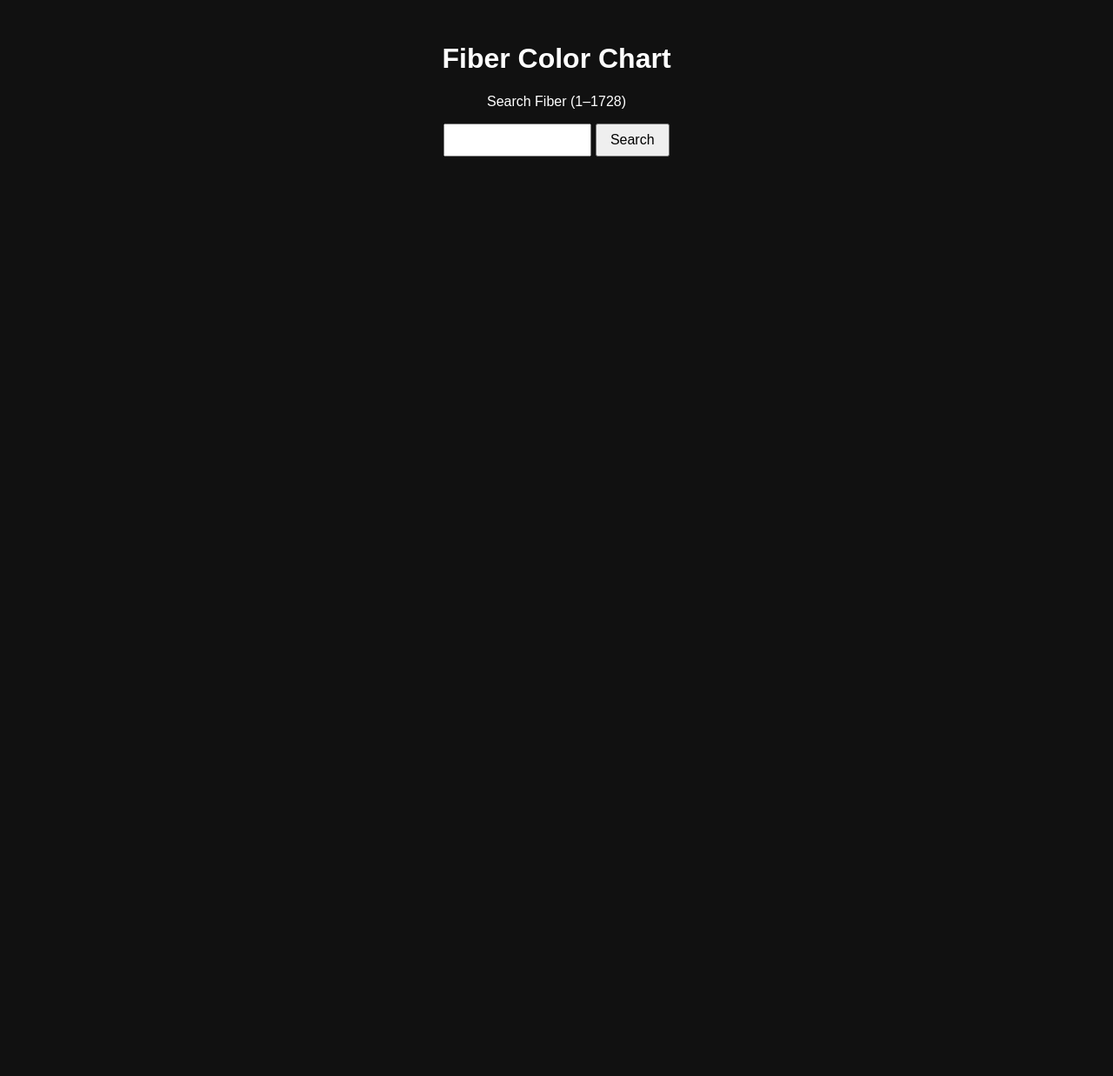
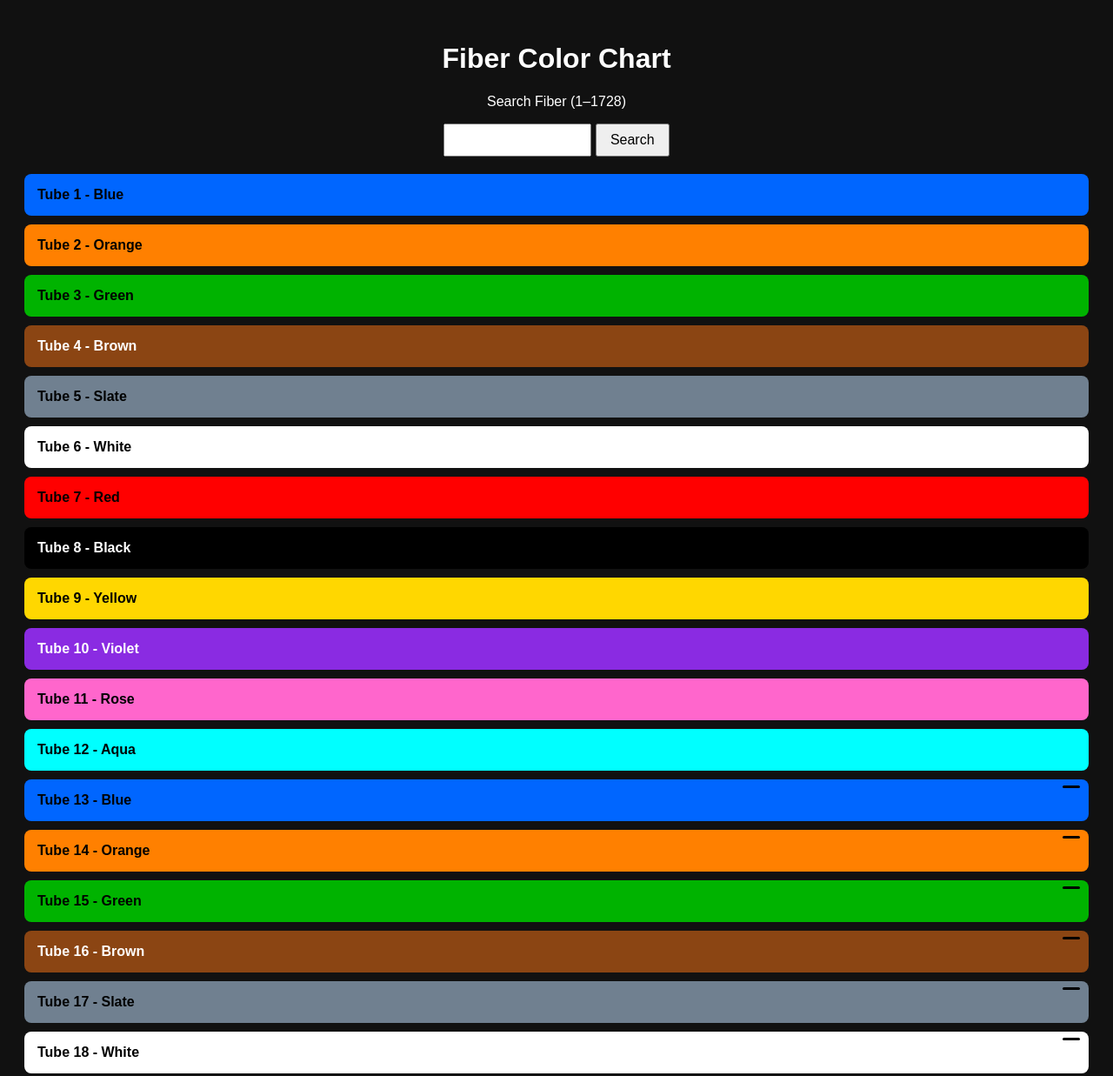
Before and after one commit to nmea-byte/fiber-color-pwa, a plain HTML site: page index.html in a window 1280 px wide. Shown: the top 1237 px of the page at 87% size. Before the commit the page ends 800 px from the top, so only its background shows below. Drawn offline with Linux system fonts and the light colour scheme.

Commit message:
Add dynamic fiber tube generation and search functionality

```diff
--- a/index.html
+++ b/index.html
@@ -4,8 +4,6 @@
 <meta charset="UTF-8">
 <title>Fiber Color Chart</title>
 <meta name="viewport" content="width=device-width, initial-scale=1.0">
-<link rel="manifest" href="manifest.json">
-<meta name="theme-color" content="#111111">
 
 <style>
 body {
@@ -96,3 +94,122 @@ button {
   <input type="number" id="fiberSearch" min="1" max="1728">
   <button onclick="searchFiber()">Search</button>
 </div>
+
+<div id="tubeContainer"></div>
+
+<script>
+window.onload = function() {
+
+const colorPattern = [
+  {name:"Blue", color:"#0066ff"},
+  {name:"Orange", color:"#ff8000"},
+  {name:"Green", color:"#00b300"},
+  {name:"Brown", color:"#8b4513"},
+  {name:"Slate", color:"#708090"},
+  {name:"White", color:"#ffffff"},
+  {name:"Red", color:"#ff0000"},
+  {name:"Black", color:"#000000"},
+  {name:"Yellow", color:"#ffd700"},
+  {name:"Violet", color:"#8a2be2"},
+  {name:"Rose", color:"#ff66cc"},
+  {name:"Aqua", color:"#00ffff"}
+];
+
+const totalFibers = 1728;
+const fibersPerTube = 12;
+const totalTubes = totalFibers / fibersPerTube;
+
+const container = document.getElementById("tubeContainer");
+
+for (let t = 1; t <= totalTubes; t++) {
+  const tubeDiv = document.createElement("div");
+  tubeDiv.className = "tube";
+  tubeDiv.id = "tube-" + t;
+
+  const header = document.createElement("div");
+  header.className = "tube-header";
+
+  const baseColorIndex = (t - 1) % 12;
+  const tubeColor = colorPattern[baseColorIndex];
+
+  header.style.background = tubeColor.color;
+  header.style.color = (tubeColor.name === "Black" || tubeColor.name === "Brown" || tubeColor.name === "Violet") ? "white" : "black";
+
+  const ringCount = Math.floor((t - 1) / 12);
+
+  header.innerHTML = "Tube " + t + " - " + tubeColor.name;
+
+  if (ringCount > 0) {
+    const ringContainer = document.createElement("div");
+    ringContainer.className = "rings";
+
+    for (let r = 0; r < ringCount; r++) {
+      const ring = document.createElement("div");
+      ring.className = "ring";
+
+      if (tubeColor.name === "Black") {
+        ring.style.background = "#ffd700"; // yellow rings for black tube
+      } else {
+        ring.style.background = "black";
+      }
+
+      ringContainer.appendChild(ring);
+    }
+
+    header.appendChild(ringContainer);
+  }
+
+  header.onclick = function() {
+    const content = this.nextElementSibling;
+    content.style.display = content.style.display === "block" ? "none" : "block";
+  };
+
+  const content = document.createElement("div");
+  content.className = "tube-content";
+
+  for (let f = 1; f <= fibersPerTube; f++) {
+    const fiberNumber = ((t - 1) * fibersPerTube) + f;
+    const colorIndex = (f - 1) % 12;
+    const fiberColor = colorPattern[colorIndex];
+
+    const fiberDiv = document.createElement("div");
+    fiberDiv.className = "fiber";
+    fiberDiv.style.background = fiberColor.color;
+    fiberDiv.style.color = (fiberColor.name === "Black" || fiberColor.name === "Brown" || fiberColor.name === "Violet") ? "white" : "black";
+
+    fiberDiv.id = "fiber-" + fiberNumber;
+    fiberDiv.innerHTML = fiberNumber + "<br>" + fiberColor.name;
+
+    content.appendChild(fiberDiv);
+  }
+
+  tubeDiv.appendChild(header);
+  tubeDiv.appendChild(content);
+  container.appendChild(tubeDiv);
+}
+
+window.searchFiber = function() {
+  const fiberNum = parseInt(document.getElementById("fiberSearch").value);
+
+  if (fiberNum < 1 || fiberNum > 1728 || isNaN(fiberNum)) {
+    alert("Enter a number between 1 and 1728");
+    return;
+  }
+
+  const tubeNumber = Math.ceil(fiberNum / 12);
+  const tube = document.getElementById("tube-" + tubeNumber);
+  const content = tube.querySelector(".tube-content");
+
+  content.style.display = "block";
+
+  document.getElementById("fiber-" + fiberNum).scrollIntoView({
+    behavior: "smooth",
+    block: "center"
+  });
+};
+
+} // end window.onload
+</script>
+
+</body>
+</html>
```
